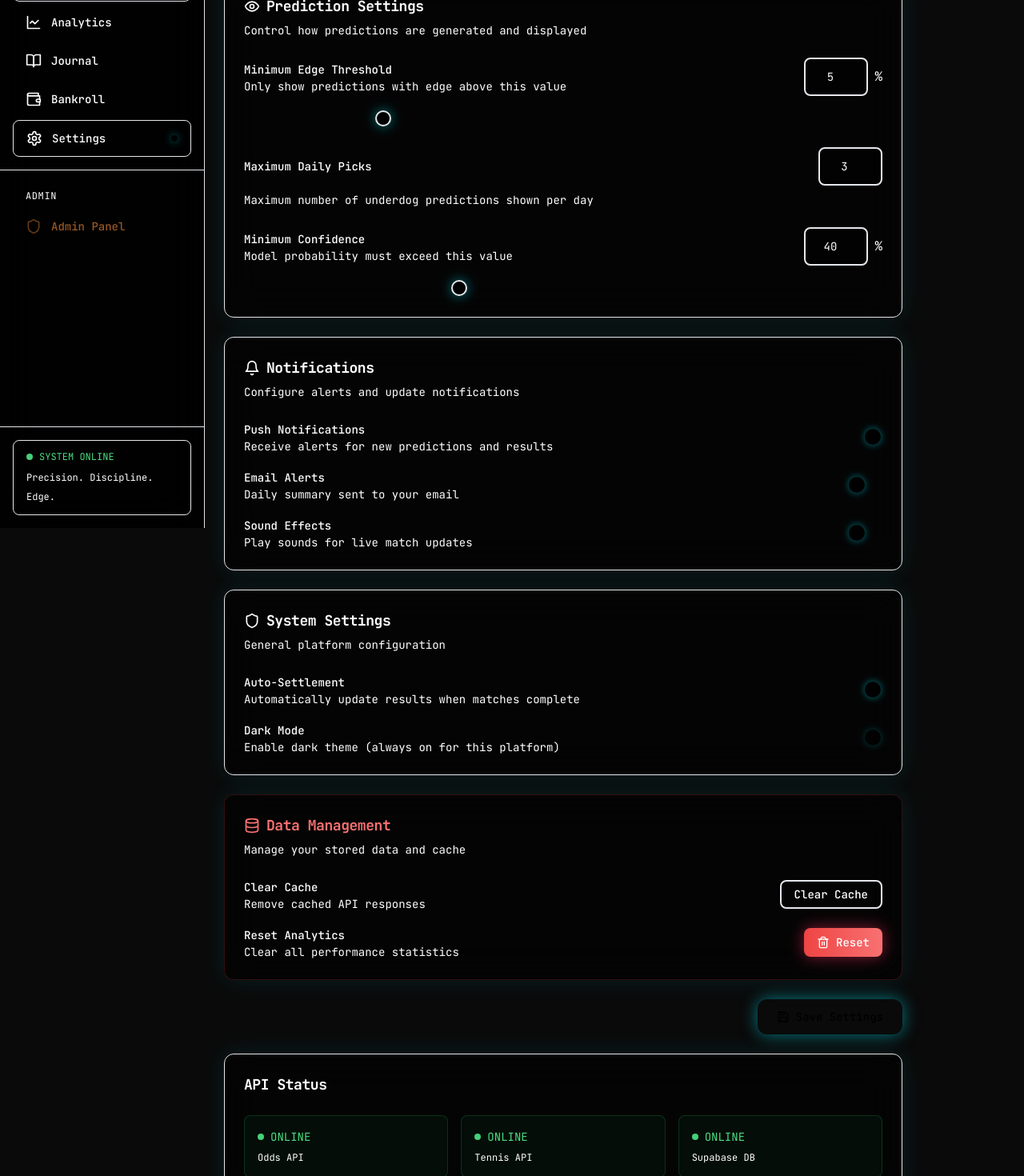
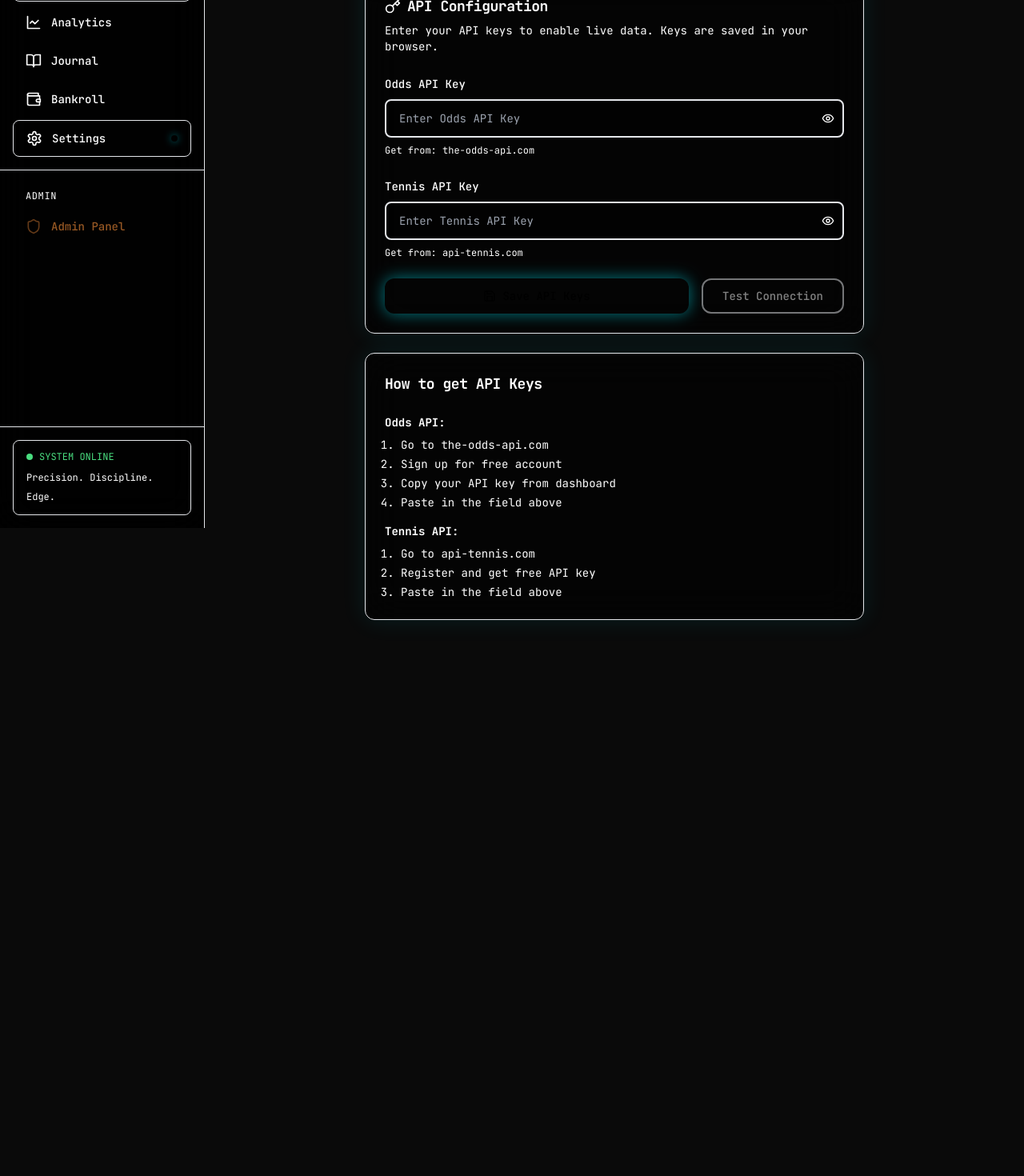
Before and after one commit to jasonofem/TennisEdge, a Next.js app: page /dashboard/settings in a window 1280 px wide. Shown: the part 140-1610 px from the top of the page at 80% size. After the commit the page ends 939 px from the top, so only its background shows below. Built offline with nearby package versions, Linux system fonts and the light colour scheme.

Commit message:
Update page.tsx

```diff
--- a/src/app/dashboard/settings/page.tsx
+++ b/src/app/dashboard/settings/page.tsx
@@ -1,318 +1,195 @@
 "use client";
 
-import { useState } from "react";
-import { motion } from "framer-motion";
+import { useState, useEffect } from "react";
 import { DashboardHeader } from "@/components/dashboard/header";
 import { Card, CardContent, CardHeader, CardTitle, CardDescription } from "@/components/ui/card";
 import { Button } from "@/components/ui/button";
 import { Input } from "@/components/ui/input";
 import { Label } from "@/components/ui/label";
-import { Switch } from "@/components/ui/switch";
-import { Slider } from "@/components/ui/slider";
-import { Badge } from "@/components/ui/badge";
-import { Save, Bell, Shield, Eye, Database, Trash2 } from "lucide-react";
+import { Save, Key, Wifi, AlertCircle, CheckCircle, Eye, EyeOff } from "lucide-react";
 
 export default function SettingsPage() {
-  const [settings, setSettings] = useState({
-    edgeThreshold: 5,
-    maxDailyPicks: 3,
-    minConfidence: 40,
-    autoSettlement: true,
-    notifications: true,
-    emailAlerts: false,
-    darkMode: true,
-    soundEffects: false,
-  });
+  const [oddsApiKey, setOddsApiKey] = useState("");
+  const [tennisApiKey, setTennisApiKey] = useState("");
+  const [saved, setSaved] = useState(false);
+  const [showOddsKey, setShowOddsKey] = useState(false);
+  const [showTennisKey, setShowTennisKey] = useState(false);
+  const [testingApi, setTestingApi] = useState(false);
+  const [apiTestResult, setApiTestResult] = useState<{success: boolean; message: string} | null>(null);
 
-  const [saved, setSaved] = useState(false);
+  // Load saved keys from localStorage
+  useEffect(() => {
+    const savedOdds = localStorage.getItem("odds_api_key");
+    const savedTennis = localStorage.getItem("tennis_api_key");
+    if (savedOdds) setOddsApiKey(savedOdds);
+    if (savedTennis) setTennisApiKey(savedTennis);
+  }, []);
 
   const handleSave = () => {
+    localStorage.setItem("odds_api_key", oddsApiKey);
+    localStorage.setItem("tennis_api_key", tennisApiKey);
     setSaved(true);
-    setTimeout(() => setSaved(false), 2000);
-    // In production, save to database
+    setTimeout(() => setSaved(false), 3000);
+  };
+
+  const testApiConnection = async () => {
+    setTestingApi(true);
+    setApiTestResult(null);
+
+    try {
+      // Test with the entered key
+      const response = await fetch(
+        `https://api.the-odds-api.com/v4/sports/tennis_atp/odds?apiKey=${oddsApiKey}&regions=uk&markets=h2h`,
+        { signal: AbortSignal.timeout(10000) }
+      );
+
+      if (response.ok) {
+        const data = await response.json();
+        setApiTestResult({
+          success: true,
+          message: `Connected! Found ${data?.length || 0} matches`
+        });
+      } else {
+        const error = await response.text();
+        setApiTestResult({
+          success: false,
+          message: `Error: ${response.status} - ${error.substring(0, 100)}`
+        });
+      }
+    } catch (error: any) {
+      setApiTestResult({
+        success: false,
+        message: `Failed: ${error.message}`
+      });
+    }
+
+    setTestingApi(false);
   };
 
   return (
     <div className="min-h-screen">
-      <DashboardHeader
-        title="Settings"
-        subtitle="Configure your trading parameters"
-      />
+      <DashboardHeader title="Settings" subtitle="Configure API Keys" />
 
-      <div className="p-6 space-y-6 max-w-4xl">
-        {/* Prediction Settings */}
+      <div className="p-6 max-w-2xl mx-auto space-y-6">
+        {/* API Keys Section */}
         <Card className="border-cyan-500/20 bg-black/60 backdrop-blur-xl">
           <CardHeader>
             <CardTitle className="text-lg font-mono text-cyan-400 flex items-center gap-2">
-              <Eye className="w-5 h-5" />
-              Prediction Settings
+              <Key className="w-5 h-5" />
+              API Configuration
             </CardTitle>
             <CardDescription className="font-mono text-cyan-400/60">
-              Control how predictions are generated and displayed
+              Enter your API keys to enable live data. Keys are saved in your browser.
             </CardDescription>
           </CardHeader>
           <CardContent className="space-y-6">
-            {/* Edge Threshold */}
-            <div className="space-y-4">
-              <div className="flex justify-between items-center">
-                <div>
-                  <Label className="text-white font-mono">Minimum Edge Threshold</Label>
-                  <div className="text-sm font-mono text-cyan-400/60">
-                    Only show predictions with edge above this value
-                  </div>
-                </div>
-                <div className="flex items-center gap-2">
+            {/* Odds API Key */}
+            <div className="space-y-2">
+              <Label className="text-cyan-400 font-mono">Odds API Key</Label>
+              <div className="flex gap-2">
+                <div className="relative flex-1">
                   <Input
-                    type="number"
-                    value={settings.edgeThreshold}
-                    onChange={(e) => setSettings({ ...settings, edgeThreshold: Number(e.target.value) })}
-                    className="w-20 text-center font-mono"
-                    min={1}
-                    max={20}
+                    type={showOddsKey ? "text" : "password"}
+                    value={oddsApiKey}
+                    onChange={(e) => setOddsApiKey(e.target.value)}
+                    placeholder="Enter Odds API Key"
+                    className="font-mono pr-10"
                   />
-                  <span className="text-cyan-400 font-mono">%</span>
+                  <button
+                    type="button"
+                    onClick={() => setShowOddsKey(!showOddsKey)}
+                    className="absolute right-3 top-1/2 -translate-y-1/2 text-cyan-400/50 hover:text-cyan-400"
+                  >
+                    {showOddsKey ? <EyeOff className="w-4 h-4" /> : <Eye className="w-4 h-4" />}
+                  </button>
                 </div>
               </div>
-              <Slider
-                value={[settings.edgeThreshold]}
-                onValueChange={(v) => setSettings({ ...settings, edgeThreshold: v[0] })}
-                min={1}
-                max={20}
-                step={0.5}
-                className="py-2"
-              />
+              <p className="text-xs font-mono text-cyan-400/50">
+                Get from: the-odds-api.com
+              </p>
             </div>
 
-            {/* Max Daily Picks */}
+            {/* Tennis API Key */}
             <div className="space-y-2">
-              <div className="flex justify-between items-center">
-                <Label className="text-white font-mono">Maximum Daily Picks</Label>
-                <div className="flex items-center gap-2">
+              <Label className="text-cyan-400 font-mono">Tennis API Key</Label>
+              <div className="flex gap-2">
+                <div className="relative flex-1">
                   <Input
-                    type="number"
-                    value={settings.maxDailyPicks}
-                    onChange={(e) => setSettings({ ...settings, maxDailyPicks: Number(e.target.value) })}
-                    className="w-20 text-center font-mono"
-                    min={1}
-                    max={5}
+                    type={showTennisKey ? "text" : "password"}
+                    value={tennisApiKey}
+                    onChange={(e) => setTennisApiKey(e.target.value)}
+                    placeholder="Enter Tennis API Key"
+                    className="font-mono pr-10"
                   />
+                  <button
+                    type="button"
+                    onClick={() => setShowTennisKey(!showTennisKey)}
+                    className="absolute right-3 top-1/2 -translate-y-1/2 text-cyan-400/50 hover:text-cyan-400"
+                  >
+                    {showTennisKey ? <EyeOff className="w-4 h-4" /> : <Eye className="w-4 h-4" />}
+                  </button>
                 </div>
               </div>
-              <div className="text-sm font-mono text-cyan-400/60">
-                Maximum number of underdog predictions shown per day
-              </div>
+              <p className="text-xs font-mono text-cyan-400/50">
+                Get from: api-tennis.com
+              </p>
             </div>
 
-            {/* Minimum Confidence */}
-            <div className="space-y-4">
-              <div className="flex justify-between items-center">
-                <div>
-                  <Label className="text-white font-mono">Minimum Confidence</Label>
-                  <div className="text-sm font-mono text-cyan-400/60">
-                    Model probability must exceed this value
-                  </div>
-                </div>
+            {/* Save Button */}
+            <div className="flex gap-4">
+              <Button onClick={handleSave} className="font-mono flex-1">
+                <Save className="w-4 h-4 mr-2" />
+                {saved ? "✓ Saved!" : "Save API Keys"}
+              </Button>
+              <Button onClick={testApiConnection} variant="outline" disabled={testingApi || !oddsApiKey} className="font-mono">
+                {testingApi ? "Testing..." : "Test Connection"}
+              </Button>
+            </div>
+
+            {/* Test Result */}
+            {apiTestResult && (
+              <div className={`p-4 rounded-lg border ${
+                apiTestResult.success
+                  ? 'bg-green-500/10 border-green-500/30'
+                  : 'bg-red-500/10 border-red-500/30'
+              }`}>
                 <div className="flex items-center gap-2">
-                  <Input
-                    type="number"
-                    value={settings.minConfidence}
-                    onChange={(e) => setSettings({ ...settings, minConfidence: Number(e.target.value) })}
-                    className="w-20 text-center font-mono"
-                    min={20}
-                    max={80}
-                  />
-                  <span className="text-cyan-400 font-mono">%</span>
+                  {apiTestResult.success ? (
+                    <CheckCircle className="w-5 h-5 text-green-400" />
+                  ) : (
+                    <AlertCircle className="w-5 h-5 text-red-400" />
+                  )}
+                  <span className={`font-mono ${apiTestResult.success ? 'text-green-400' : 'text-red-400'}`}>
+                    {apiTestResult.message}
+                  </span>
                 </div>
               </div>
-              <Slider
-                value={[settings.minConfidence]}
-                onValueChange={(v) => setSettings({ ...settings, minConfidence: v[0] })}
-                min={20}
-                max={80}
-                step={5}
-                className="py-2"
-              />
-            </div>
+            )}
           </CardContent>
         </Card>
 
-        {/* Notification Settings */}
+        {/* Instructions */}
         <Card className="border-cyan-500/20 bg-black/60 backdrop-blur-xl">
           <CardHeader>
-            <CardTitle className="text-lg font-mono text-cyan-400 flex items-center gap-2">
-              <Bell className="w-5 h-5" />
-              Notifications
-            </CardTitle>
-            <CardDescription className="font-mono text-cyan-400/60">
-              Configure alerts and update notifications
-            </CardDescription>
+            <CardTitle className="text-lg font-mono text-cyan-400">How to get API Keys</CardTitle>
           </CardHeader>
-          <CardContent className="space-y-4">
-            <div className="flex items-center justify-between">
-              <div>
-                <Label className="text-white font-mono">Push Notifications</Label>
-                <div className="text-sm font-mono text-cyan-400/60">
-                  Receive alerts for new predictions and results
-                </div>
-              </div>
-              <Switch
-                checked={settings.notifications}
-                onCheckedChange={(v) => setSettings({ ...settings, notifications: v })}
-              />
+          <CardContent className="space-y-4 text-sm font-mono text-cyan-400/70">
+            <div>
+              <strong className="text-cyan-400">Odds API:</strong>
+              <ol className="list-decimal ml-5 mt-2 space-y-1">
+                <li>Go to <span className="text-cyan-400">the-odds-api.com</span></li>
+                <li>Sign up for free account</li>
+                <li>Copy your API key from dashboard</li>
+                <li>Paste in the field above</li>
+              </ol>
             </div>
-
-            <div className="flex items-center justify-between">
-              <div>
-                <Label className="text-white font-mono">Email Alerts</Label>
-                <div className="text-sm font-mono text-cyan-400/60">
-                  Daily summary sent to your email
-                </div>
-              </div>
-              <Switch
-                checked={settings.emailAlerts}
-                onCheckedChange={(v) => setSettings({ ...settings, emailAlerts: v })}
-              />
-            </div>
-
-            <div className="flex items-center justify-between">
-              <div>
-                <Label className="text-white font-mono">Sound Effects</Label>
-                <div className="text-sm font-mono text-cyan-400/60">
-                  Play sounds for live match updates
-                </div>
-              </div>
-              <Switch
-                checked={settings.soundEffects}
-                onCheckedChange={(v) => setSettings({ ...settings, soundEffects: v })}
-              />
-            </div>
-          </CardContent>
-        </Card>
-
-        {/* System Settings */}
-        <Card className="border-cyan-500/20 bg-black/60 backdrop-blur-xl">
-          <CardHeader>
-            <CardTitle className="text-lg font-mono text-cyan-400 flex items-center gap-2">
-              <Shield className="w-5 h-5" />
-              System Settings
-            </CardTitle>
-            <CardDescription className="font-mono text-cyan-400/60">
-              General platform configuration
-            </CardDescription>
-          </CardHeader>
-          <CardContent className="space-y-4">
-            <div className="flex items-center justify-between">
-              <div>
-                <Label className="text-white font-mono">Auto-Settlement</Label>
-                <div className="text-sm font-mono text-cyan-400/60">
-                  Automatically update results when matches complete
-                </div>
-              </div>
-              <Switch
-                checked={settings.autoSettlement}
-                onCheckedChange={(v) => setSettings({ ...settings, autoSettlement: v })}
-              />
-            </div>
-
-            <div className="flex items-center justify-between">
-              <div>
-                <Label className="text-white font-mono">Dark Mode</Label>
-                <div className="text-sm font-mono text-cyan-400/60">
-                  Enable dark theme (always on for this platform)
-                </div>
-              </div>
-              <Switch
-                checked={settings.darkMode}
-                disabled
-              />
-            </div>
-          </CardContent>
-        </Card>
-
-        {/* Data Management */}
-        <Card className="border-red-500/20 bg-black/60 backdrop-blur-xl">
-          <CardHeader>
-            <CardTitle className="text-lg font-mono text-red-400 flex items-center gap-2">
-              <Database className="w-5 h-5" />
-              Data Management
-            </CardTitle>
-            <CardDescription className="font-mono text-cyan-400/60">
-              Manage your stored data and cache
-            </CardDescription>
-          </CardHeader>
-          <CardContent className="space-y-4">
-            <div className="flex items-center justify-between">
-              <div>
-                <Label className="text-white font-mono">Clear Cache</Label>
-                <div className="text-sm font-mono text-cyan-400/60">
-                  Remove cached API responses
-                </div>
-              </div>
-              <Button variant="outline" size="sm" className="font-mono">
-                Clear Cache
-              </Button>
-            </div>
-
-            <div className="flex items-center justify-between">
-              <div>
-                <Label className="text-white font-mono">Reset Analytics</Label>
-                <div className="text-sm font-mono text-cyan-400/60">
-                  Clear all performance statistics
-                </div>
-              </div>
-              <Button variant="destructive" size="sm" className="font-mono">
-                <Trash2 className="w-4 h-4 mr-2" />
-                Reset
-              </Button>
-            </div>
-          </CardContent>
-        </Card>
-
-        {/* Save Button */}
-        <div className="flex justify-end">
-          <Button onClick={handleSave} className="font-mono">
-            {saved ? (
-              <>
-                <span className="loading-dot w-2 h-2 rounded-full bg-current mr-2" />
-                Saved!
-              </>
-            ) : (
-              <>
-                <Save className="w-4 h-4 mr-2" />
-                Save Settings
-              </>
-            )}
-          </Button>
-        </div>
-
-        {/* API Status */}
-        <Card className="border-cyan-500/20 bg-black/60 backdrop-blur-xl">
-          <CardHeader>
-            <CardTitle className="text-lg font-mono text-cyan-400">API Status</CardTitle>
-          </CardHeader>
-          <CardContent>
-            <div className="grid md:grid-cols-3 gap-4">
-              <div className="p-4 rounded-lg bg-green-500/5 border border-green-500/20">
-                <div className="flex items-center gap-2 mb-2">
-                  <div className="w-2 h-2 rounded-full bg-green-400 animate-pulse" />
-                  <span className="text-sm font-mono text-green-400">ONLINE</span>
-                </div>
-                <div className="text-xs font-mono text-cyan-400/60">Odds API</div>
-              </div>
-              <div className="p-4 rounded-lg bg-green-500/5 border border-green-500/20">
-                <div className="flex items-center gap-2 mb-2">
-                  <div className="w-2 h-2 rounded-full bg-green-400 animate-pulse" />
-                  <span className="text-sm font-mono text-green-400">ONLINE</span>
-                </div>
-                <div className="text-xs font-mono text-cyan-400/60">Tennis API</div>
-              </div>
-              <div className="p-4 rounded-lg bg-green-500/5 border border-green-500/20">
-                <div className="flex items-center gap-2 mb-2">
-                  <div className="w-2 h-2 rounded-full bg-green-400 animate-pulse" />
-                  <span className="text-sm font-mono text-green-400">ONLINE</span>
-                </div>
-                <div className="text-xs font-mono text-cyan-400/60">Supabase DB</div>
-              </div>
+            <div>
+              <strong className="text-cyan-400">Tennis API:</strong>
+              <ol className="list-decimal ml-5 mt-2 space-y-1">
+                <li>Go to <span className="text-cyan-400">api-tennis.com</span></li>
+                <li>Register and get free API key</li>
+                <li>Paste in the field above</li>
+              </ol>
             </div>
           </CardContent>
         </Card>
```
